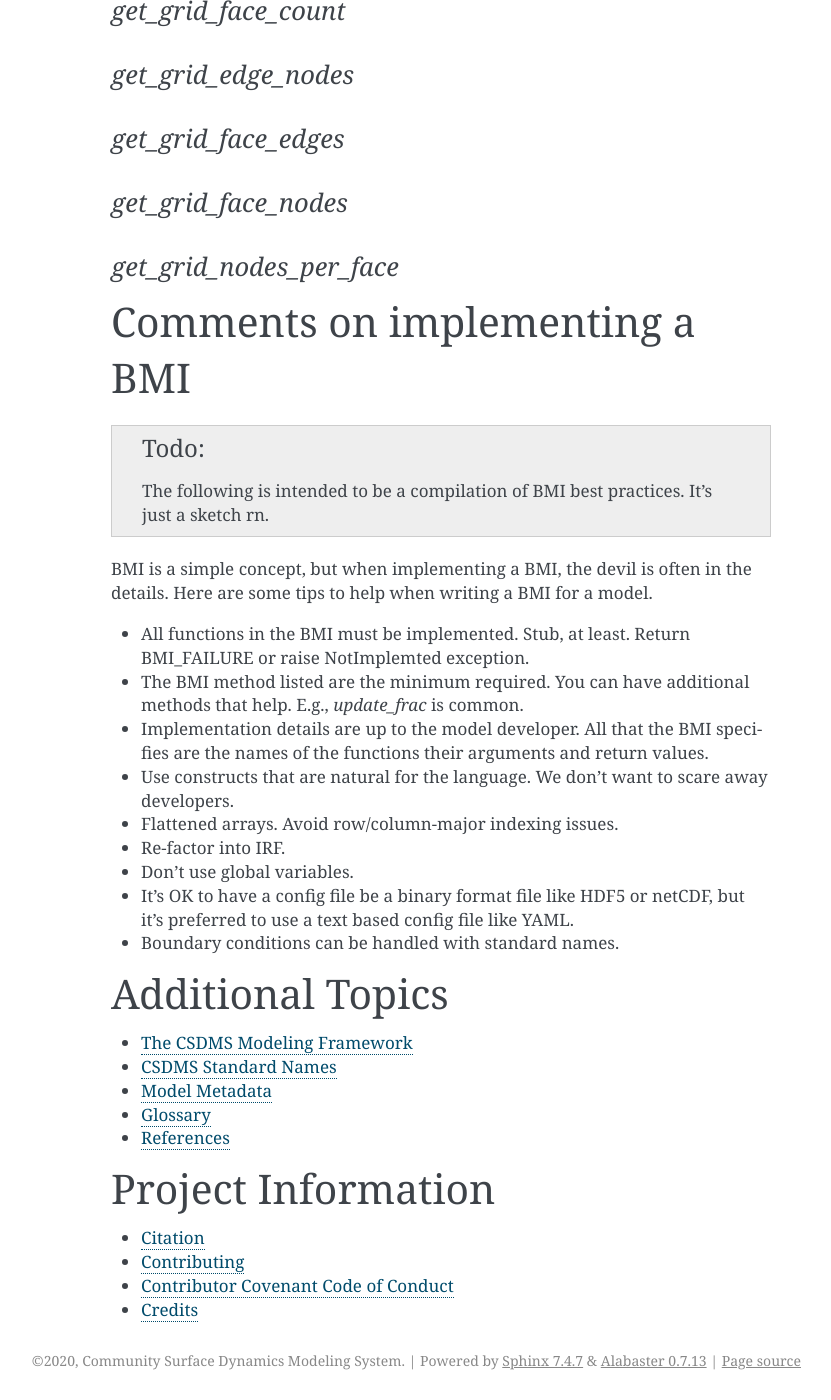
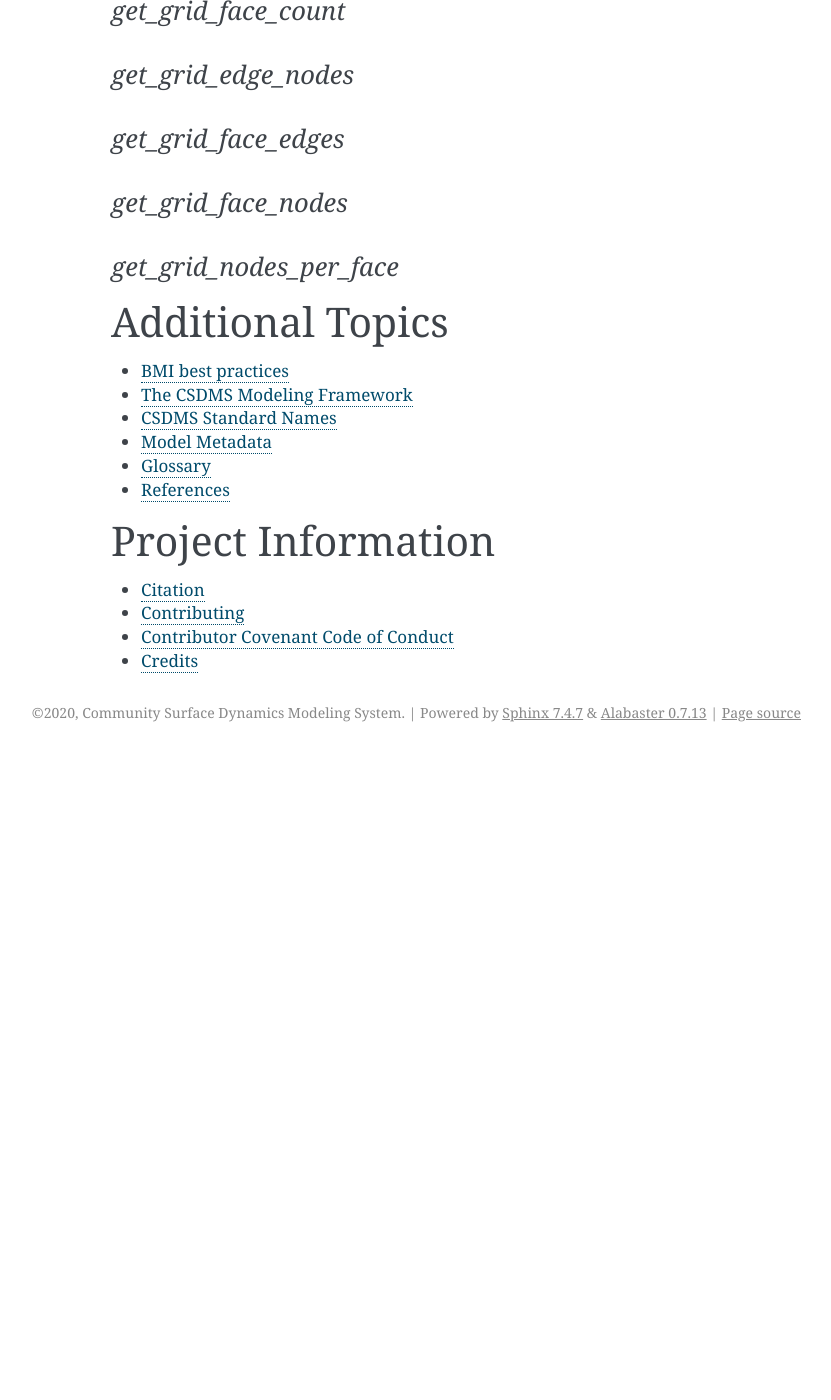
Before and after one commit to csdms/bmi, a Sphinx documentation site: the page built from docs/source/index.rst, in a window 1280 px wide and 1400 px high, scrolled down 18683 px. Shown: the whole window, without its empty margins (309-1140 px from the left). Built offline with Sphinx 7.4.7, drawn with Linux system fonts in a browser that asks for light colours; formulas are drawn with MathJax 3; after the commit the page ends 19435 px from its top, so only the background shows below that.

Commit message:
Follow file naming convention for BMI docs
I also moved this "implementation" section to Additional Topics,
and retitled it "BMI best practices".

```diff
--- a/docs/source/implementation-comments.rst
+++ b/docs/source/bmi.implementation.rst
@@ -1,7 +1,7 @@
-.. _implementation_comments:
+.. _implementation:
 
-Comments on implementing a BMI
-==============================
+BMI best practices
+==================
 
 .. todo::
 
--- a/docs/source/index.rst
+++ b/docs/source/index.rst
@@ -7,7 +7,6 @@
 .. title:: BMI
 
 .. include:: bmi.spec.rst
-.. include:: implementation-comments.rst
 
 
 Additional Topics
```
Also changed, not shown: other parts of docs/source/index.rst (+1 -0 lines).
